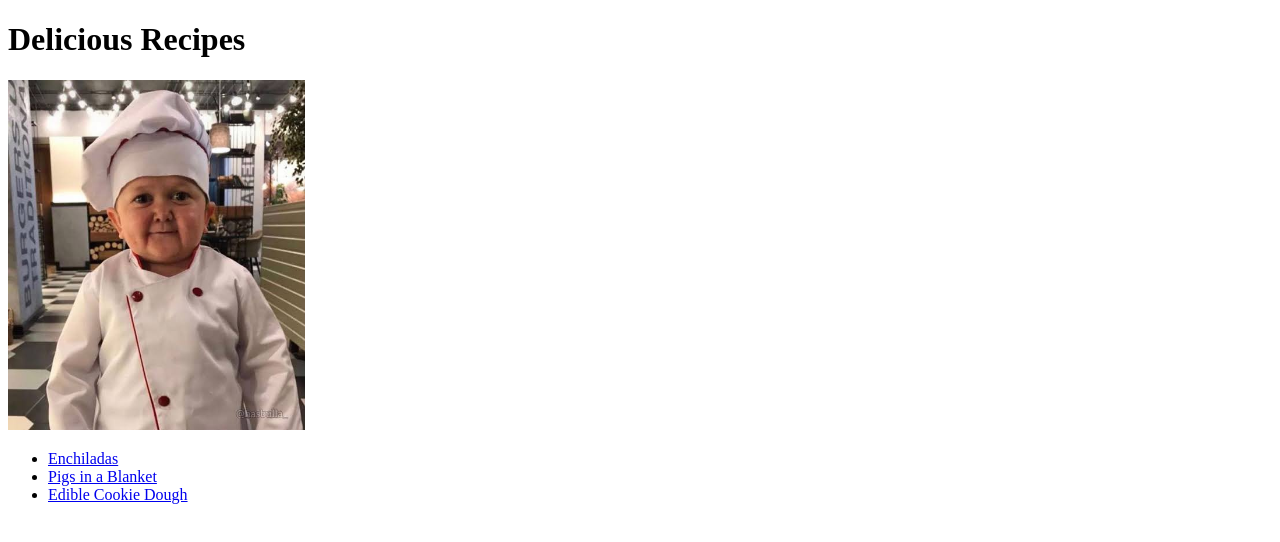
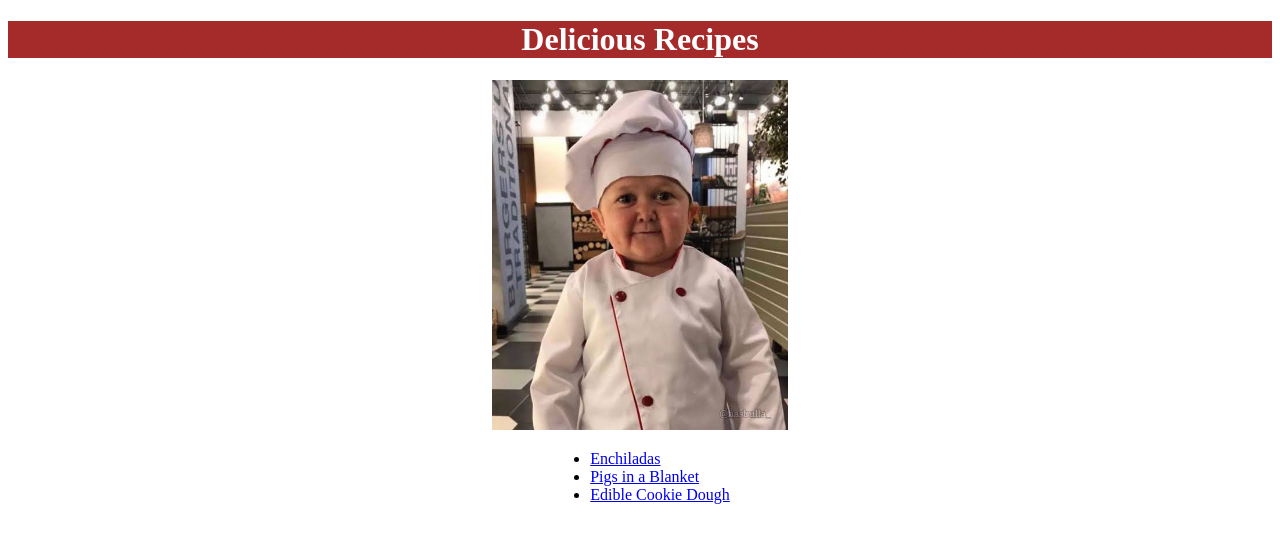
Before and after one commit to jcastr60/recipes, a plain HTML site: page index.html in a window 1280 px wide. Drawn offline with Linux system fonts and the light colour scheme.

Commit message:
Added css style to recipes homepage. This makes website look nice

```diff
--- a/index.html
+++ b/index.html
@@ -3,16 +3,21 @@
     <head>
         <meta charset="UTF-8">
         <title>Odin-recipes</title>
-
+        <link rel="stylesheet" href="styles.css">
     </head>
     <body>
         <h1>Delicious Recipes</h1>
-        <img src="./images/hasbulla.jpeg" alt="chef" height="350">
-        <ul>
-            <li> <a href="./recipes/enchiladas.html" target = "_blank">Enchiladas</a></li>
-            <li> <a href="./recipes/PigsInBlanket.html" target = "_blank">Pigs in a Blanket</a></li>
-            <li> <a href="./recipes/cookieDough.html" target="_blank"> Edible Cookie Dough</a></li>
-        </ul>
+        <div>
+            <img src="./images/hasbulla.jpeg" alt="chef" height="350" >
+        </div>
+        <div class = "list">
+            <ul class = "myUl">
+                <li> <a href="./recipes/enchiladas.html" target = "_blank">Enchiladas</a></li>
+                <li> <a href="./recipes/PigsInBlanket.html" target = "_blank">Pigs in a Blanket</a></li>
+                <li> <a href="./recipes/cookieDough.html" target="_blank"> Edible Cookie Dough</a></li>
+            </ul>
+
+        </div>
 
     </body>
 </html>
--- /dev/null
+++ b/styles.css
@@ -0,0 +1,14 @@
+h1{
+    color:rgb(255, 255, 255);
+    background-color: brown;
+    text-align: center;
+}
+
+div{
+    text-align: center;
+}
+
+ul.myUl{
+    display: inline-block;
+    text-align: left;
+}
```
